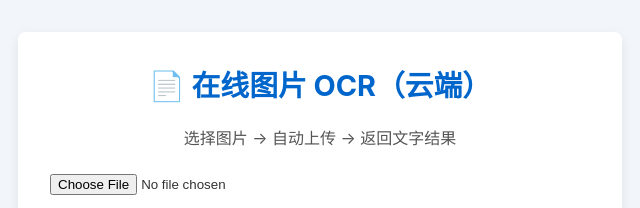
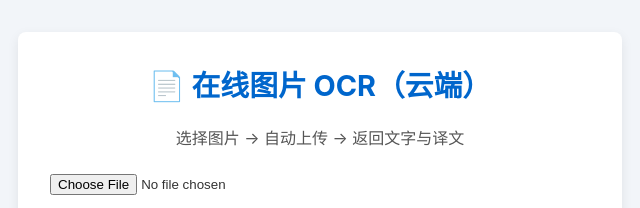
Before and after one commit to ZeserMax/max, a website: page index.html in a window 1280 px wide. Shown: the top 208 px of the page, 320-960 px from the left. Drawn offline with Linux system fonts and the light colour scheme.

Commit message:
Update index.html

```diff
--- a/index.html
+++ b/index.html
@@ -4,7 +4,6 @@
   <meta charset="utf-8">
   <title>🖼️ 在线图片 OCR（云端）</title>
   <style>
-    /* ---- 基础变量 ---- */
     :root{
       --font-sans:-apple-system,BlinkMacSystemFont,"Segoe UI","Helvetica Neue",Arial,sans-serif;
       --bg-page:#f2f5f9;--bg-card:#fff;--color-primary:#0066cc;--color-primary-hover:#0052a3;
@@ -37,7 +36,7 @@
 <body>
   <div class="box">
     <h1>📄 在线图片 OCR（云端）</h1>
-    <p>选择图片 → 自动上传 → 返回文字结果</p>
+    <p>选择图片 → 自动上传 → 返回文字与译文</p>
 
     <input type="file" id="fileInput" accept="image/*">
     <button id="runBtn" disabled>🚀 开始识别</button>
@@ -62,11 +61,8 @@
     // ---------- 文件选择 ----------
     fileInput.addEventListener('change', () => {
       const file = fileInput.files[0];
-      if (!file) {
-        runBtn.disabled = true;
-        preview.hidden = true;
-        return;
-      }
+      if (!file) { runBtn.disabled = true; preview.hidden = true; return; }
+
       // OcrSpace 免费版 1 MB 限制
       if (file.size > 1 * 1024 * 1024) {
         status.textContent = '⚠️ 图片太大（>1 MB），请压缩后重试';
@@ -76,6 +72,7 @@
         selectedFile = null;
         return;
       }
+
       selectedFile = file;
       preview.src = URL.createObjectURL(file);
       preview.hidden = false;
@@ -108,10 +105,10 @@
           return;
         }
 
-        // 原文展示
+        // ===== 原文 =====
         result.textContent = data.original || '(未检测到文字)';
 
-        // 中文译文展示
+        // ===== 译文 =====
         if (data.chinese) {
           translation.textContent = data.chinese;
           translation.style.color = 'var(--color-primary)';
@@ -120,6 +117,7 @@
           translation.style.color = '#888';
         }
 
+        // 状态信息（这里依赖原文是否返回）
         status.textContent = data.original ? '✅ OCR 完成' : '⚠️ OCR 完成，但未检测到文字';
         status.className = data.original ? 'success' : 'warning';
       } catch (e) {
```
